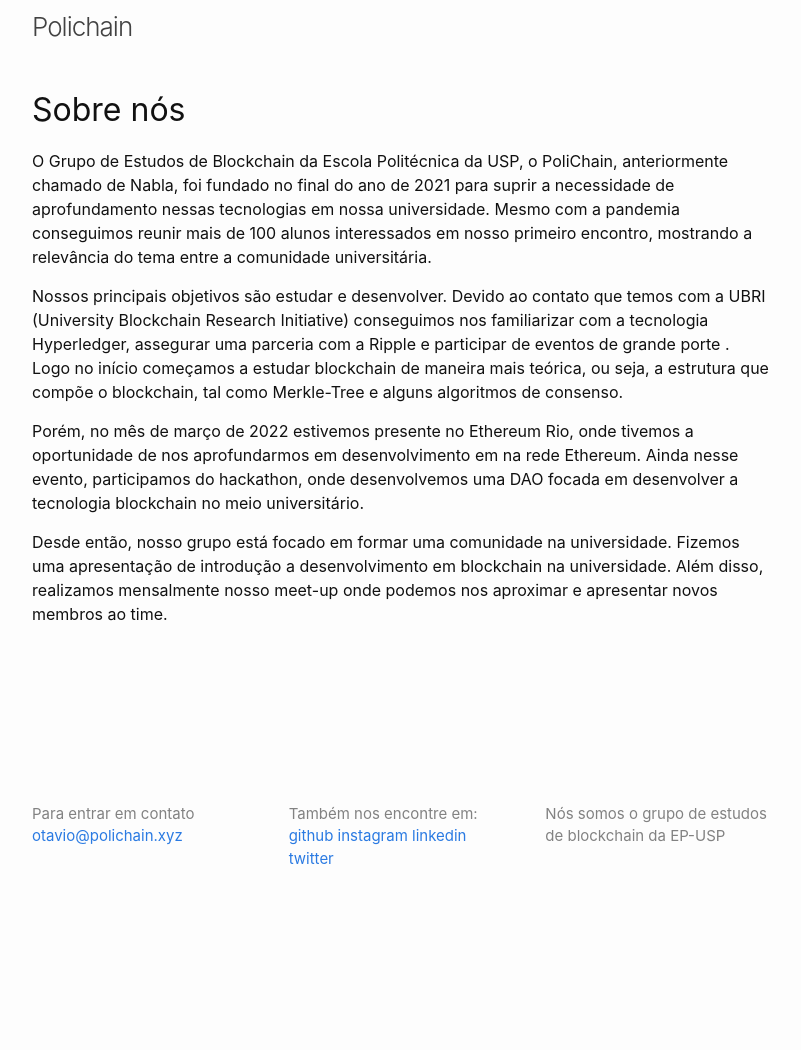
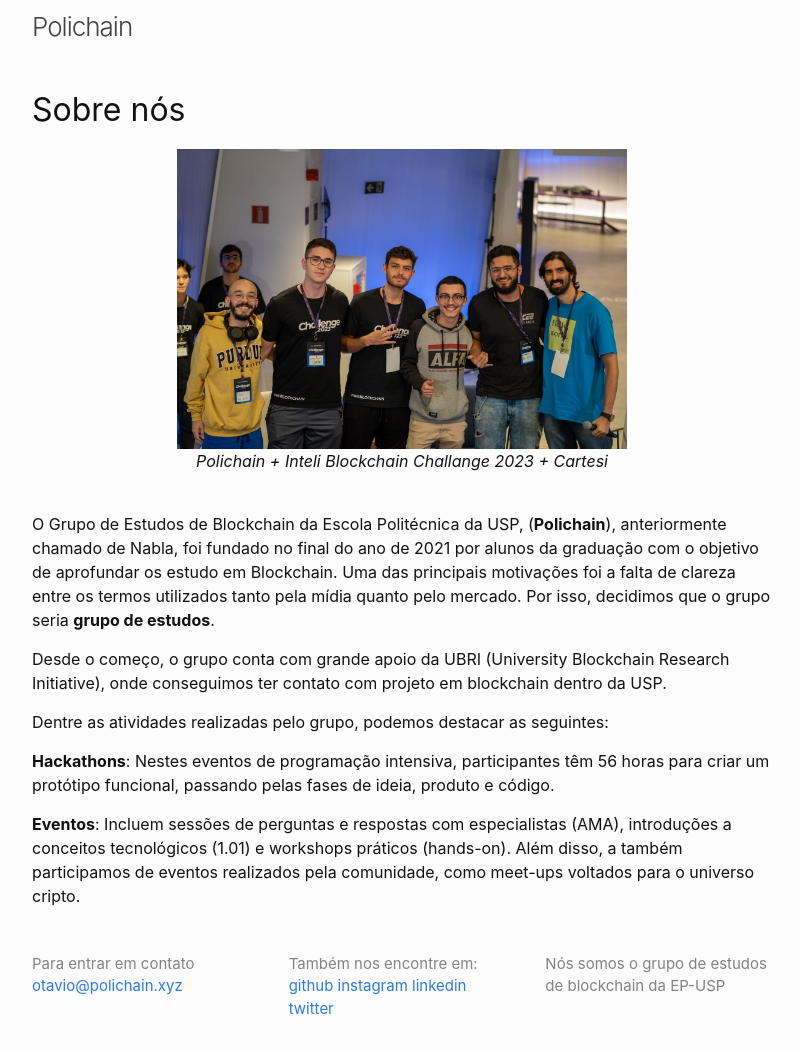
Before and after one commit to polichain/jekyll-website, a Jekyll site: the page built from _saibamais/index.markdown, in a window 1280 px wide. Shown: the whole page, without its empty margins (238-1039 px from the left). Built offline with Jekyll 4.4.1, drawn with Linux system fonts in a browser that asks for light colours; comment, search, counter and statistics services are not loaded; before the commit the page ends 900 px from its top, so only the background shows below that.

Commit message:
update content

```diff
--- a/_saibamais/index.markdown
+++ b/_saibamais/index.markdown
@@ -6,11 +6,19 @@ permalink: /saibamais/
 
 # Sobre nós
 
-O Grupo de Estudos de Blockchain da Escola Politécnica da USP, o PoliChain, anteriormente chamado de Nabla, foi fundado no final do ano de 2021 para suprir a necessidade de aprofundamento nessas tecnologias em nossa universidade. Mesmo com a pandemia conseguimos reunir mais de 100 alunos interessados em nosso primeiro encontro, mostrando a relevância do tema entre a comunidade universitária.
+<center>
+<img src="../assets/sobrenos/hackathon_inteli.jpeg" style="height: 300px">
+<br> <em>Polichain + Inteli Blockchain Challange 2023 + Cartesi</em>
+</center>
+<br>
 
-Nossos principais objetivos são estudar e desenvolver. Devido ao contato que temos com a UBRI (University Blockchain Research Initiative) conseguimos nos familiarizar com a tecnologia Hyperledger, assegurar uma parceria com a Ripple e participar de eventos de grande porte .
-Logo no início começamos a estudar blockchain de maneira mais teórica, ou seja, a estrutura que compõe o blockchain, tal como Merkle-Tree e alguns algoritmos de consenso.
+O Grupo de Estudos de Blockchain da Escola Politécnica da USP, (**Polichain**), anteriormente chamado de Nabla, foi fundado no final do ano de 2021 por alunos da graduação com o objetivo de aprofundar os estudo em Blockchain. Uma das principais motivações foi a falta de clareza entre os termos utilizados tanto pela mídia quanto pelo mercado. Por isso, decidimos que o grupo seria **grupo de estudos**.
 
-Porém, no mês de março de 2022 estivemos presente no Ethereum Rio, onde tivemos a oportunidade de nos aprofundarmos em desenvolvimento em na rede Ethereum. Ainda nesse evento, participamos do hackathon, onde desenvolvemos uma DAO focada em desenvolver a tecnologia blockchain no meio universitário.
 
-Desde então, nosso grupo está focado em formar uma comunidade na universidade. Fizemos uma apresentação de introdução a desenvolvimento em blockchain na universidade. Além disso, realizamos mensalmente nosso meet-up onde podemos nos aproximar e apresentar novos membros ao time.
+Desde o começo, o grupo conta com grande apoio da UBRI (University Blockchain Research Initiative), onde  conseguimos ter contato com projeto em blockchain dentro da USP.
+
+Dentre as atividades realizadas pelo grupo, podemos destacar as seguintes:
+
+**Hackathons**: Nestes eventos de programação intensiva, participantes têm 56 horas para criar um protótipo funcional, passando pelas fases de ideia, produto e código.
+
+**Eventos**: Incluem sessões de perguntas e respostas com especialistas (AMA), introduções a conceitos tecnológicos (1.01) e workshops práticos (hands-on). Além disso, a também participamos de eventos realizados pela comunidade, como meet-ups voltados para o universo cripto.
```
Also changed, not shown: index.markdown (+9 -7 lines), assets/sobrenos/hackathon_inteli.jpeg (added).
